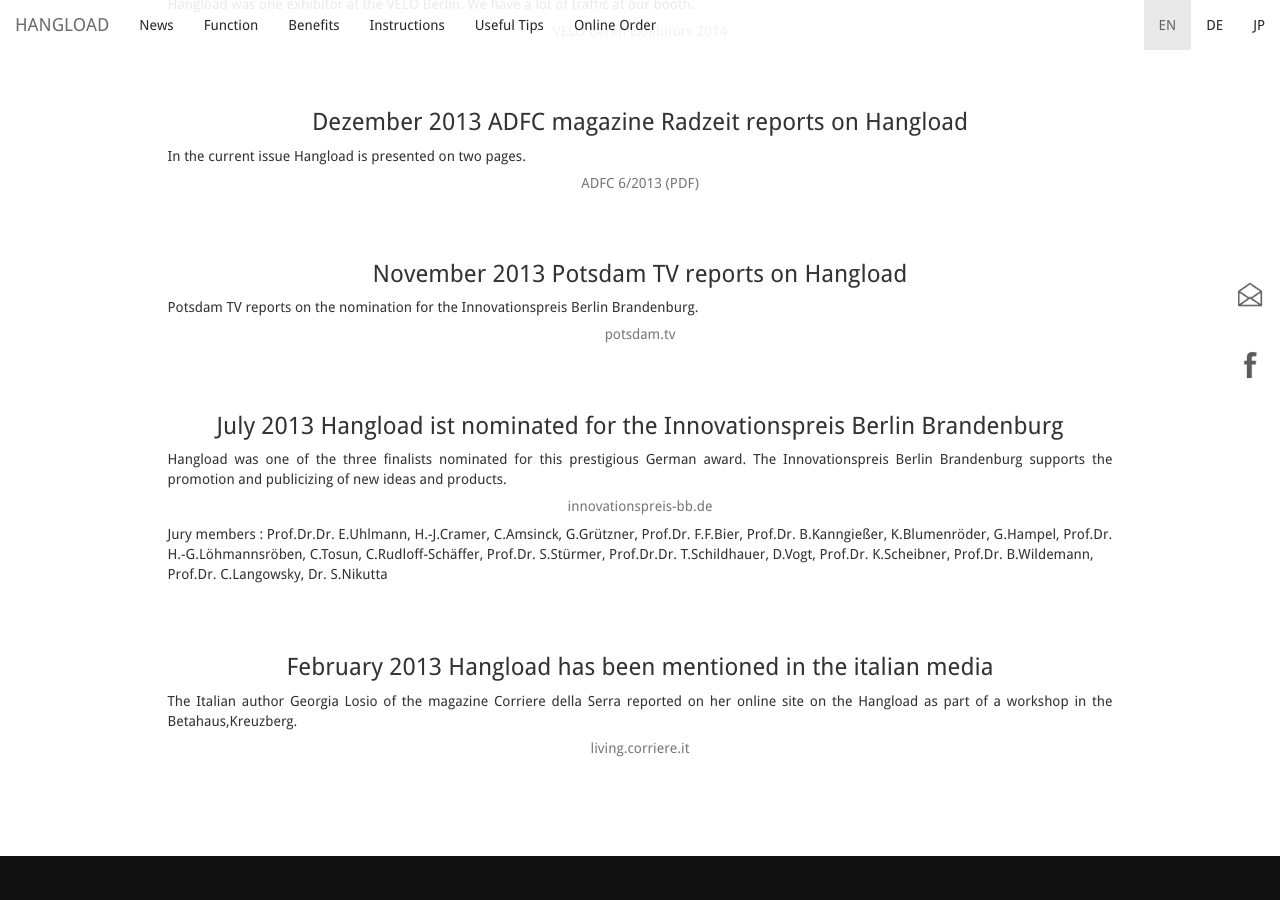
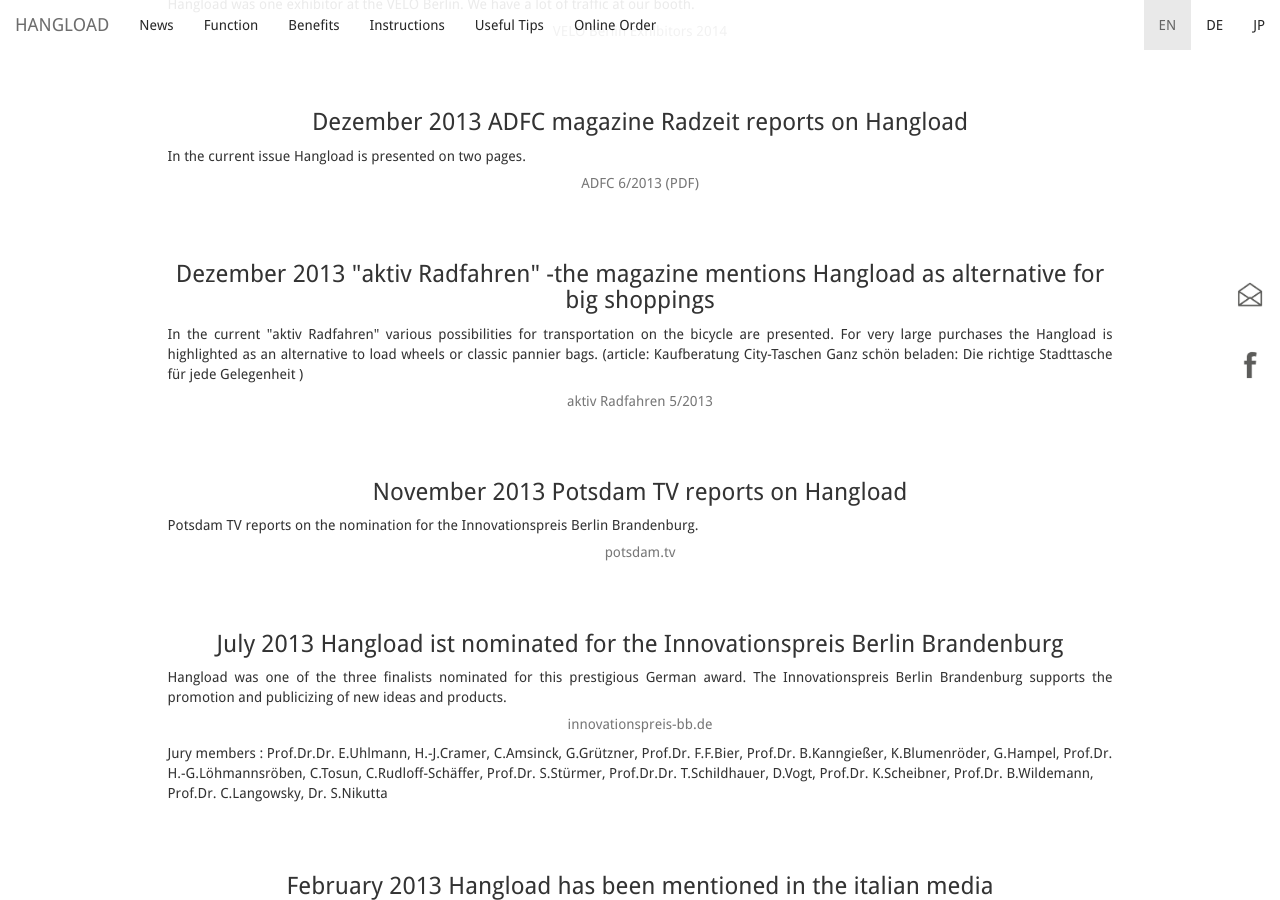
Before and after one commit to bodokaiser/hangload.com, a Jekyll site: the page built from press.html, in a window 1280 px wide and 900 px high, scrolled down 912 px. Built offline with Jekyll 4.4.1, drawn with Linux system fonts in a browser that asks for light colours; nearby versions of some CDN libraries; library files that are not in the unit come from our copies; Markdown is read by kramdown in place of the engine named in the settings.

Commit message:
Update press.html

```diff
--- a/press.html
+++ b/press.html
@@ -80,6 +80,20 @@
 <br>
 <div class="row">
 <div class="col-xs-10 col-xs-offset-1">
+<h3 class="text-center"> Dezember 2013 "aktiv Radfahren" -the magazine mentions Hangload as alternative for big shoppings</h3>
+<p class="text-justify">
+In the current "aktiv Radfahren" various possibilities for transportation on the bicycle are presented. For very large purchases
+the Hangload is highlighted as an alternative to load wheels or classic pannier bags. (article: Kaufberatung City-Taschen
+Ganz schön beladen: Die richtige Stadttasche für jede Gelegenheit )
+<h5 class="text-center">
+<a target="_blank" href="http://www.aktiv-radfahren.de/ausgabe/2013/05"> aktiv Radfahren 5/2013 </a> </h5>
+</p>
+</div>
+</div>
+<br>
+<br>
+<div class="row">
+<div class="col-xs-10 col-xs-offset-1">
 <h3 class="text-center"> November 2013 Potsdam TV reports on Hangload</h3>
 <p class="text-justify">
 Potsdam TV reports on the nomination for the Innovationspreis Berlin Brandenburg.
```
